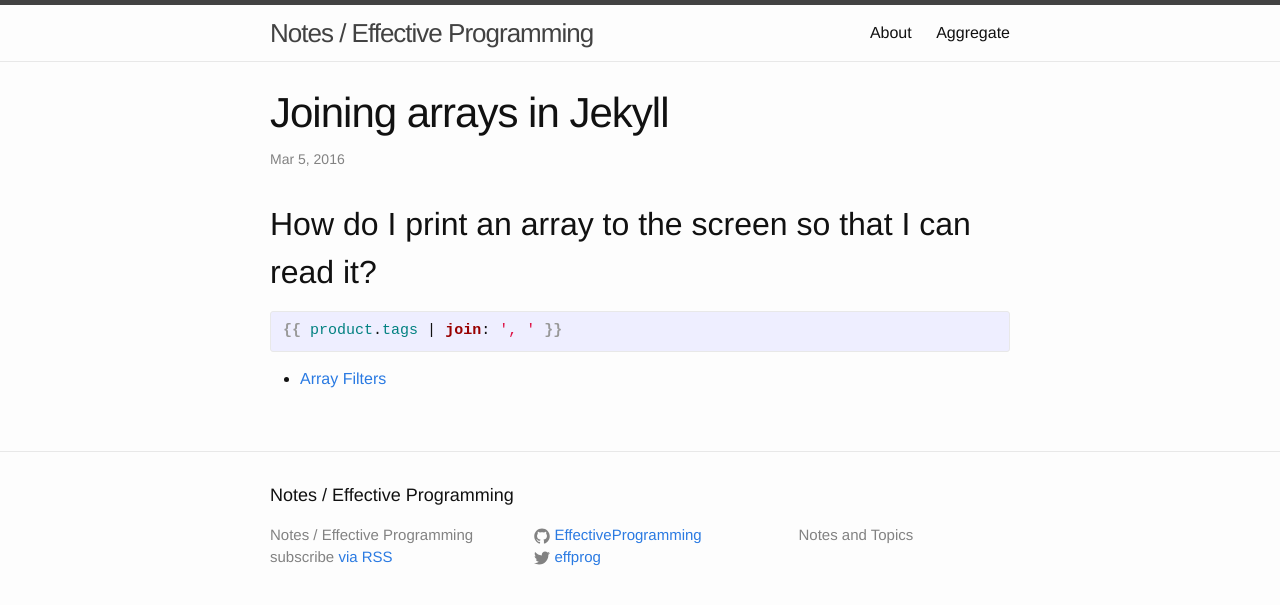
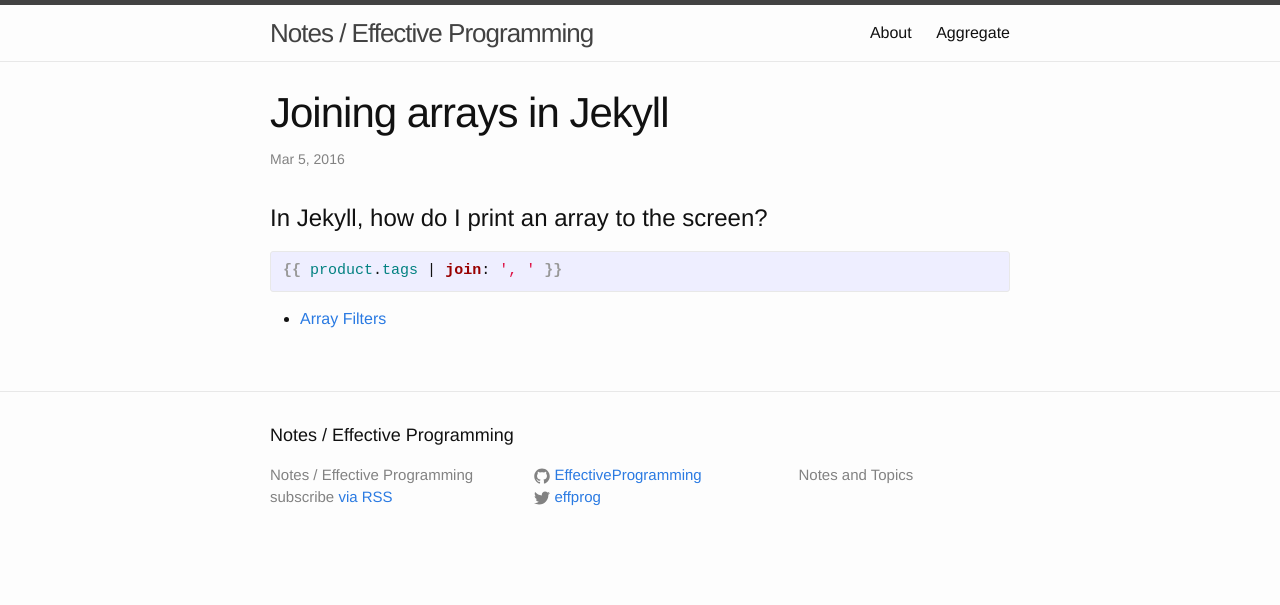
Before and after one commit to EffectiveProgramming-Websites/com.effectiveprogramming.notes, a Jekyll site: the page built from 2016/march/_posts/2016-03-05-jekyll.md, in a window 1280 px wide. Shown: the top 605 px of the page. Built offline with Jekyll 4.4.1, drawn with Linux system fonts in a browser that asks for light colours.

Commit message:
Updated jekyll typography.

```diff
--- a/2016/march/_posts/2016-03-05-jekyll.md
+++ b/2016/march/_posts/2016-03-05-jekyll.md
@@ -3,7 +3,7 @@ layout: post
 title: Joining arrays in Jekyll
 ---
 
-## How do I print an array to the screen so that I can read it?
+# In Jekyll, how do I print an array to the screen?
 
 {% highlight liquid %}
 {% raw %}
```
